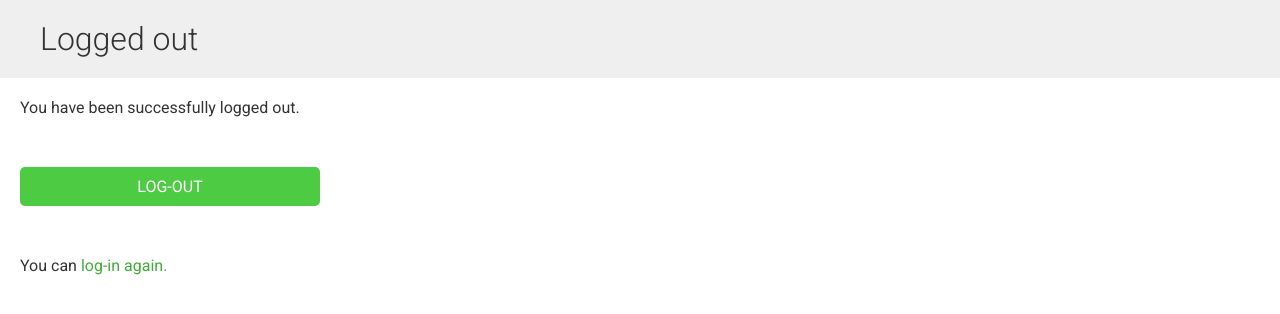
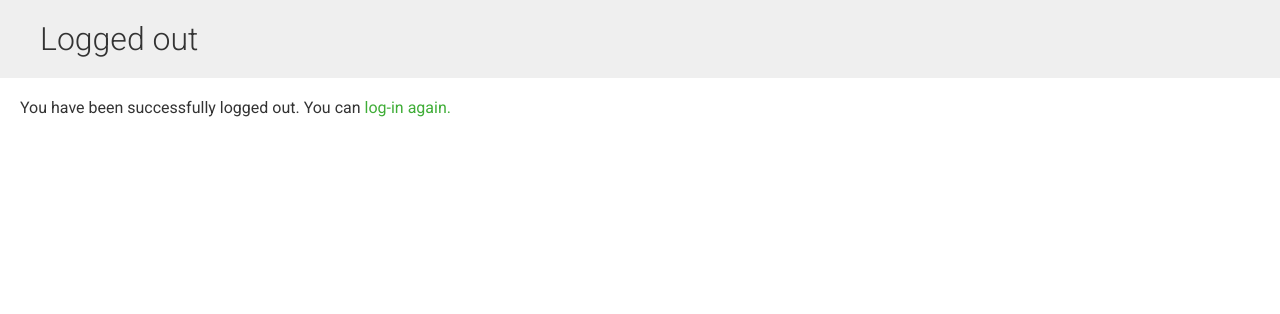
Before and after one commit to 98Taek/educa, a Django app: page /accounts/logout/ in a window 1280 px wide. Shown: the part 54-368 px from the top of the page. Run offline with Django 4.2, Linux system fonts and the light colour scheme.

Commit message:
로그 아웃 변경

```diff
--- a/courses/templates/base.html
+++ b/courses/templates/base.html
@@ -14,7 +14,11 @@
     <a href="{% url 'manage_course_list' %}" class="logo">Educa</a>
     <ul class="menu">
         {% if request.user.is_authenticated %}
-            <li><a href="{% url 'logout' %}">Sign out</a></li>
+            <form action="{% url 'logout' %}" method="post">
+                {{ form.as_p }}
+                <p><input type="submit" value="Log-out"></p>
+                {% csrf_token %}
+            </form>
         {% else %}
             <li><a href="{% url 'login' %}">Sign in</a></li>
         {% endif %}
--- a/courses/templates/registration/logged_out.html
+++ b/courses/templates/registration/logged_out.html
@@ -7,13 +7,6 @@
     <div class="module">
         <p>
             You have been successfully logged out.
-        </p>
-        <form action="{% url 'logout' %}" method="post">
-            {{ form.as_p }}
-            <p><input type="submit" value="Log-out"></p>
-            {% csrf_token %}
-        </form>
-        <p>
             You can <a href="{% url 'login' %}">log-in again.</a>
         </p>
     </div>
```
